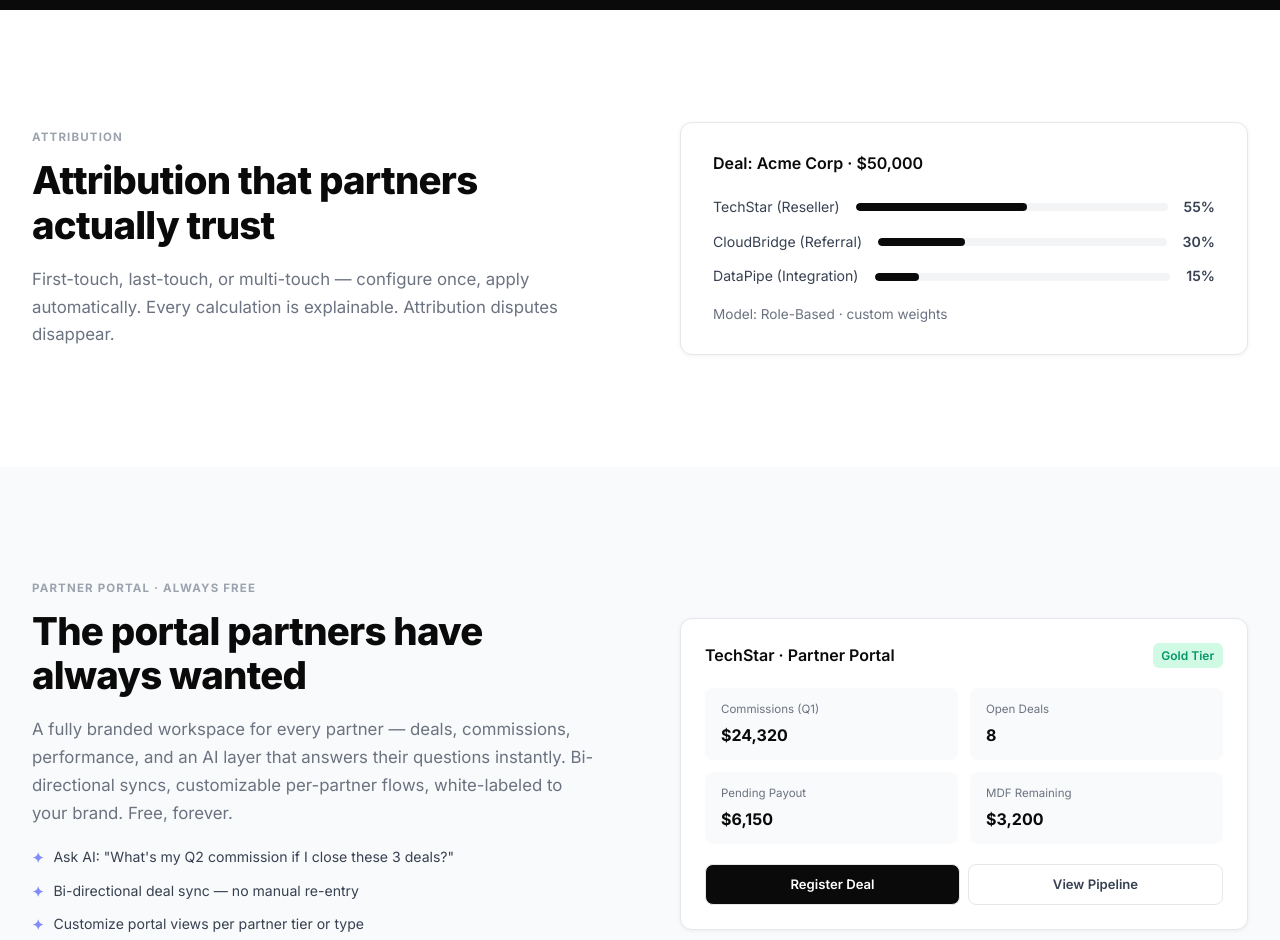
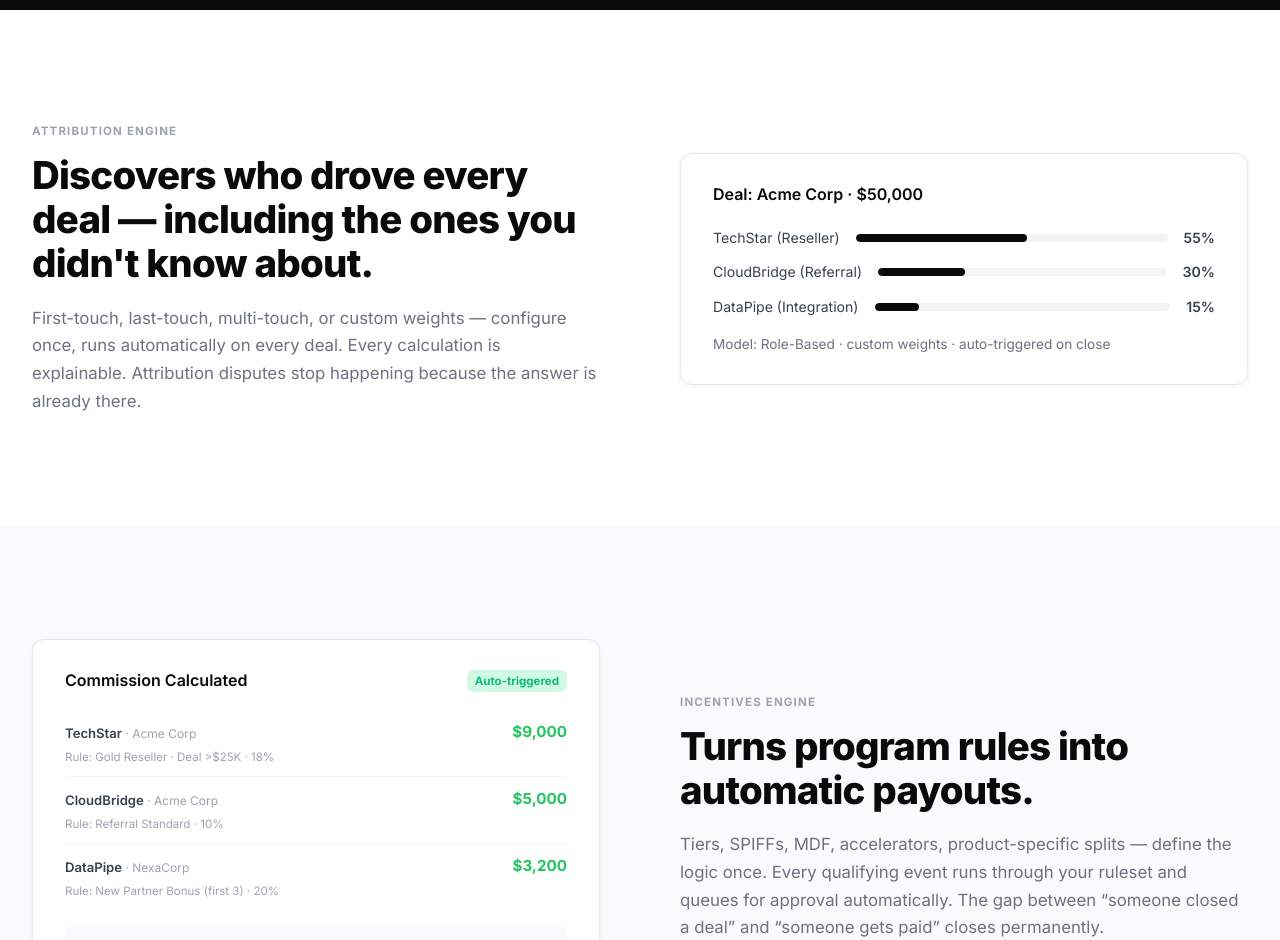
Before and after one commit to dylan3796/partner-attribution-ai, a Next.js app: page / in a window 1280 px wide. Shown: the part 1860-2800 px from the top of the page. Built offline with nearby package versions, Linux system fonts and the light colour scheme; no server answers.

Commit message:
feat: add Incentives Engine + Intelligence Engine deep-dives on landing page

```diff
--- a/app/page.tsx
+++ b/app/page.tsx
@@ -176,16 +176,16 @@ export default function LandingPage() {
         </div>
       </section>
 
-      {/* ── DEEP-DIVE: ATTRIBUTION ───────────────────────── */}
+      {/* ── DEEP-DIVE: ATTRIBUTION ENGINE ───────────────── */}
       <section style={{ padding: "7rem 0", background: "#ffffff" }}>
         <div className="wrap-wide" style={{ display: "grid", gridTemplateColumns: "repeat(auto-fit, minmax(320px, 1fr))", gap: "5rem", alignItems: "center" }}>
           <div>
-            <span className="l-label">Attribution</span>
+            <span className="l-label">Attribution Engine</span>
             <h2 style={{ fontSize: "clamp(1.8rem, 3vw, 2.4rem)", fontWeight: 800, lineHeight: 1.15, letterSpacing: "-.02em", marginBottom: "1.2rem", color: "#0a0a0a" }}>
-              Attribution that partners actually trust
+              Discovers who drove every deal — including the ones you didn&apos;t know about.
             </h2>
             <p className="l-muted" style={{ fontSize: "1.05rem", lineHeight: 1.65 }}>
-              First-touch, last-touch, or multi-touch — configure once, apply automatically. Every calculation is explainable. Attribution disputes disappear.
+              First-touch, last-touch, multi-touch, or custom weights — configure once, runs automatically on every deal. Every calculation is explainable. Attribution disputes stop happening because the answer is already there.
             </p>
           </div>
           <div className="l-card">
@@ -205,7 +205,85 @@ export default function LandingPage() {
               <div className="l-bar-track"><div className="l-bar-fill" style={{ width: "15%" }}></div></div>
               <span style={{ fontWeight: 600 }}>15%</span>
             </div>
-            <p className="l-muted" style={{ marginTop: "1rem", fontSize: ".85rem" }}>Model: Role-Based · custom weights</p>
+            <p className="l-muted" style={{ marginTop: "1rem", fontSize: ".85rem" }}>Model: Role-Based · custom weights · auto-triggered on close</p>
+          </div>
+        </div>
+      </section>
+
+      {/* ── DEEP-DIVE: INCENTIVES ENGINE ─────────────────── */}
+      <section style={{ padding: "7rem 0", background: "#f9fafb" }}>
+        <div className="wrap-wide" style={{ display: "grid", gridTemplateColumns: "repeat(auto-fit, minmax(320px, 1fr))", gap: "5rem", alignItems: "center" }}>
+          <div style={{ order: 2 }}>
+            <span className="l-label">Incentives Engine</span>
+            <h2 style={{ fontSize: "clamp(1.8rem, 3vw, 2.4rem)", fontWeight: 800, lineHeight: 1.15, letterSpacing: "-.02em", marginBottom: "1.2rem", color: "#0a0a0a" }}>
+              Turns program rules into automatic payouts.
+            </h2>
+            <p className="l-muted" style={{ fontSize: "1.05rem", lineHeight: 1.65 }}>
+              Tiers, SPIFFs, MDF, accelerators, product-specific splits — define the logic once. Every qualifying event runs through your ruleset and queues for approval automatically. The gap between &ldquo;someone closed a deal&rdquo; and &ldquo;someone gets paid&rdquo; closes permanently.
+            </p>
+          </div>
+          <div className="l-card" style={{ order: 1 }}>
+            <div style={{ display: "flex", justifyContent: "space-between", alignItems: "center", marginBottom: "1rem" }}>
+              <h4 style={{ fontWeight: 600, color: "#0a0a0a", margin: 0 }}>Commission Calculated</h4>
+              <span style={{ fontSize: ".72rem", fontWeight: 700, color: "#10b981", background: "#d1fae5", padding: "2px 8px", borderRadius: 6 }}>Auto-triggered</span>
+            </div>
+            {[
+              { rule: "Gold Reseller · Deal >$25K", partner: "TechStar", deal: "Acme Corp", rate: "18%", payout: "$9,000" },
+              { rule: "Referral Standard", partner: "CloudBridge", deal: "Acme Corp", rate: "10%", payout: "$5,000" },
+              { rule: "New Partner Bonus (first 3)", partner: "DataPipe", deal: "NexaCorp", rate: "20%", payout: "$3,200" },
+            ].map((r, i) => (
+              <div key={i} style={{ padding: "10px 0", borderBottom: i < 2 ? "1px solid #f3f4f6" : "none" }}>
+                <div style={{ display: "flex", justifyContent: "space-between", alignItems: "flex-start", marginBottom: 2 }}>
+                  <div>
+                    <span style={{ fontSize: ".82rem", fontWeight: 600, color: "#374151" }}>{r.partner}</span>
+                    <span style={{ fontSize: ".75rem", color: "#9ca3af" }}> · {r.deal}</span>
+                  </div>
+                  <span style={{ fontSize: ".95rem", fontWeight: 700, color: "#22c55e" }}>{r.payout}</span>
+                </div>
+                <div style={{ fontSize: ".72rem", color: "#9ca3af" }}>Rule: {r.rule} · {r.rate}</div>
+              </div>
+            ))}
+            <div style={{ marginTop: "1rem", padding: "10px 12px", background: "#f9fafb", borderRadius: 8, display: "flex", justifyContent: "space-between", alignItems: "center" }}>
+              <span style={{ fontSize: ".82rem", color: "#6b7280" }}>3 payouts queued for approval</span>
+              <span style={{ fontSize: ".82rem", fontWeight: 600, color: "#374151" }}>$17,200 total</span>
+            </div>
+          </div>
+        </div>
+      </section>
+
+      {/* ── DEEP-DIVE: INTELLIGENCE ENGINE ───────────────── */}
+      <section style={{ padding: "7rem 0", background: "#ffffff" }}>
+        <div className="wrap-wide" style={{ display: "grid", gridTemplateColumns: "repeat(auto-fit, minmax(320px, 1fr))", gap: "5rem", alignItems: "center" }}>
+          <div>
+            <span className="l-label">Intelligence Engine</span>
+            <h2 style={{ fontSize: "clamp(1.8rem, 3vw, 2.4rem)", fontWeight: 800, lineHeight: 1.15, letterSpacing: "-.02em", marginBottom: "1.2rem", color: "#0a0a0a" }}>
+              Tells you which partner to call next.
+            </h2>
+            <p className="l-muted" style={{ fontSize: "1.05rem", lineHeight: 1.65 }}>
+              Health scores, pipeline trends, churn signals, QBR data — surfaced automatically, not when you think to look. Spots which partners are going quiet before they go dark, and which ones are primed to close their next deal this quarter.
+            </p>
+          </div>
+          <div className="l-card">
+            <div style={{ display: "flex", justifyContent: "space-between", alignItems: "center", marginBottom: "1.1rem" }}>
+              <h4 style={{ fontWeight: 600, color: "#0a0a0a", margin: 0 }}>Partner Health · This Week</h4>
+              <span style={{ fontSize: ".72rem", color: "#818cf8", fontWeight: 600 }}>Live scores</span>
+            </div>
+            {[
+              { name: "TechStar", score: 94, trend: "↑", label: "Primed to close", color: "#22c55e", action: "Expand — pitch Enterprise tier" },
+              { name: "CloudBridge", score: 61, trend: "↓", label: "Slowing down", color: "#f59e0b", action: "Check in — 3 weeks no activity" },
+              { name: "DataPipe", score: 38, trend: "↓↓", label: "At risk", color: "#ef4444", action: "Urgent — last deal 47 days ago" },
+            ].map((p, i) => (
+              <div key={i} style={{ padding: "10px 0", borderBottom: i < 2 ? "1px solid #f3f4f6" : "none" }}>
+                <div style={{ display: "flex", justifyContent: "space-between", alignItems: "center", marginBottom: 3 }}>
+                  <div style={{ display: "flex", alignItems: "center", gap: 8 }}>
+                    <span style={{ fontSize: ".82rem", fontWeight: 600, color: "#374151" }}>{p.name}</span>
+                    <span style={{ fontSize: ".72rem", fontWeight: 700, color: p.color, background: `${p.color}18`, padding: "1px 7px", borderRadius: 10 }}>{p.label}</span>
+                  </div>
+                  <span style={{ fontSize: ".95rem", fontWeight: 700, color: p.color }}>{p.score} <span style={{ fontSize: ".75rem" }}>{p.trend}</span></span>
+                </div>
+                <div style={{ fontSize: ".72rem", color: "#9ca3af" }}>→ {p.action}</div>
+              </div>
+            ))}
           </div>
         </div>
       </section>
```
